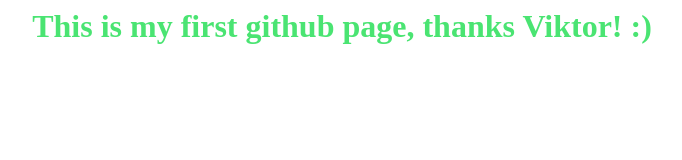
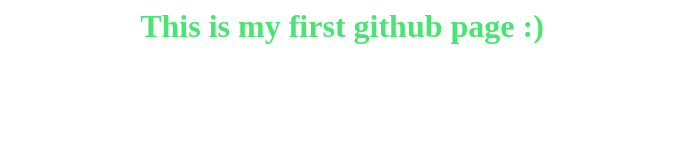
Before and after one commit to Milena-Juarez/MyfirsWebsite, a plain HTML site: page index.html in a window 1280 px wide. Shown: the whole page, without its empty margins (298-980 px from the left). Drawn offline with Linux system fonts and the light colour scheme.

Commit message:
Update index.html

```diff
--- a/index.html
+++ b/index.html
@@ -4,7 +4,7 @@
   </title>
 
   <body>
-    <h1> This is my first github page, thanks Viktor! :) </h1>
+    <h1> This is my first github page :) </h1>
   </body>
 
   <style>
```
